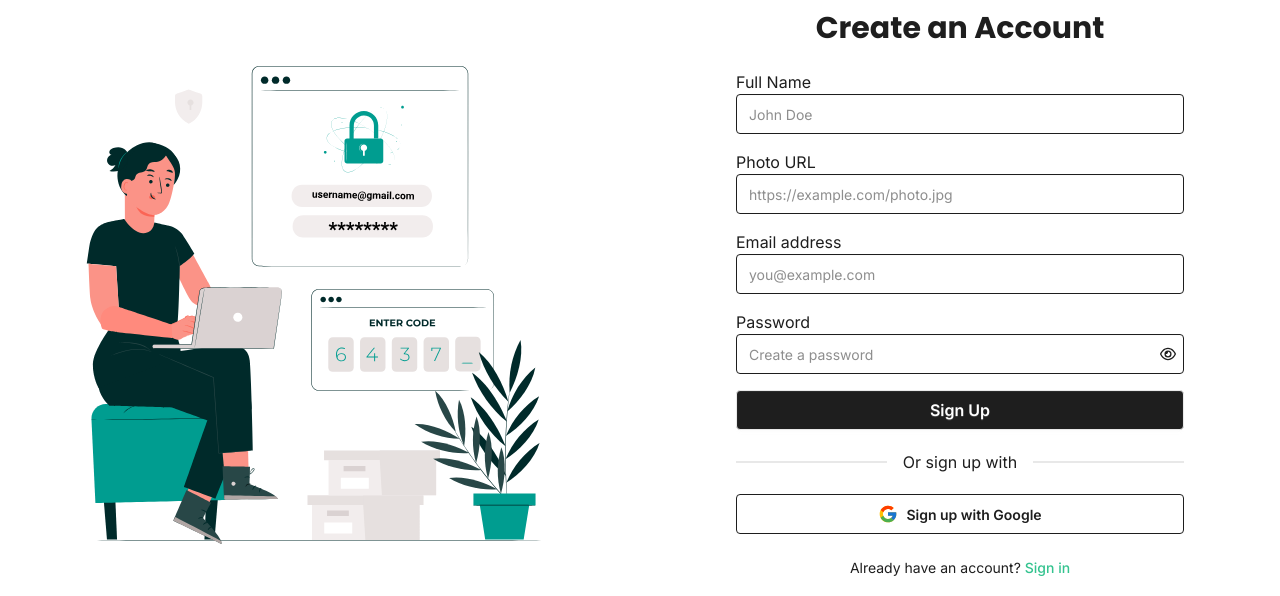
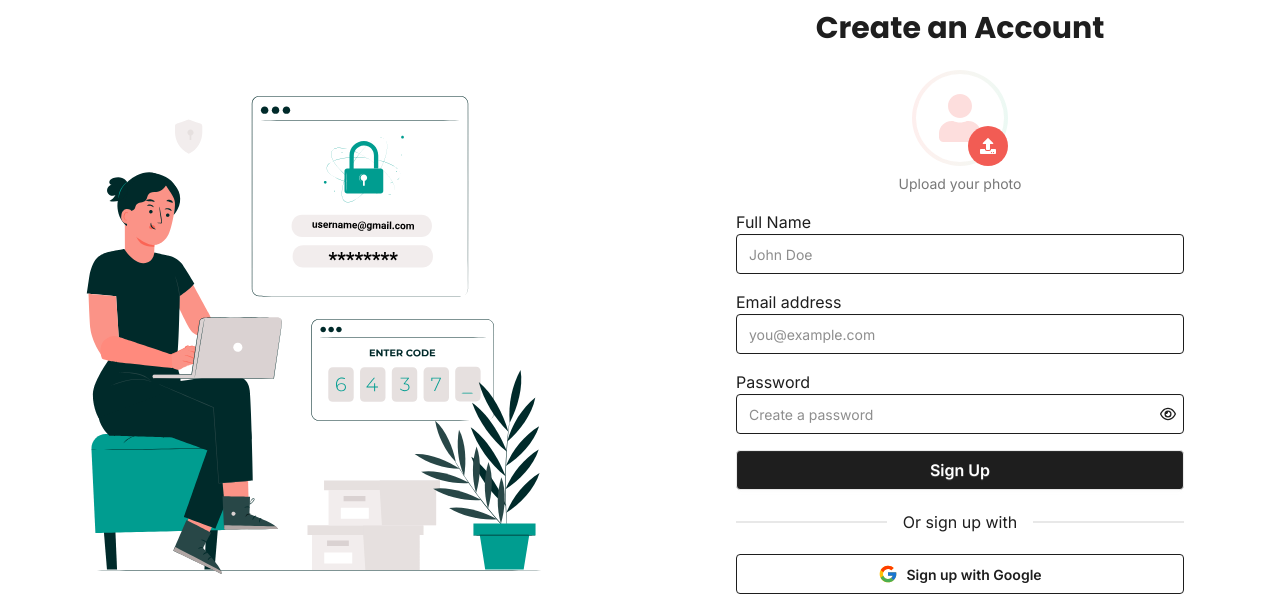
Before and after one commit to ishtiakalhumaidi/wholoset-client, a React (Vite) app: page /sign-up in a window 1280 px wide. Shown: the part 191-787 px from the top of the page. Built offline with nearby package versions, Linux system fonts and the light colour scheme; no server answers.

Commit message:
image upload with imgbb

```diff
--- /dev/null
+++ b/src/api/imageUpload.js
@@ -0,0 +1,12 @@
+import axios from "axios";
+
+export const imageUpload = async (imageData) => {
+  const imageFormData = new FormData();
+  imageFormData.append("image", imageData);
+
+  const { data } = await axios.post(
+    `https://api.imgbb.com/1/upload?key=${import.meta.env.VITE_IMGBB_API_KEY}`,
+    imageFormData
+  );
+  return data?.data?.display_url;
+};
--- a/src/pages/Home/topSection/Top.jsx
+++ b/src/pages/Home/topSection/Top.jsx
@@ -6,6 +6,7 @@ import "swiper/css";
 import "swiper/css/navigation";
 import axios from "axios";
 import ProductCard from "../../../components/ui/ProductCard";
+import { Link } from "react-router";
 
 const Top = ({ category }) => {
   const [products, setProducts] = useState([]);
@@ -25,7 +26,9 @@ const Top = ({ category }) => {
     <div className="mb-16">
       <div className="flex items-center justify-between mb-6">
         <h3 className="text-2xl font-semibold text-primary">Top {category}</h3>
-        <button className="btn btn-outline btn-sm">View More</button>
+        <Link to={"/all-product"} className="btn btn-outline btn-sm">
+          View More
+        </Link>
       </div>
 
       <Swiper
--- a/src/pages/Home/topSection/TopProducts.jsx
+++ b/src/pages/Home/topSection/TopProducts.jsx
@@ -18,11 +18,10 @@ const TopProducts = () => {
 
       {/* Section Block */}
       <div className="space-y-16">
-        {/* Top Rated */}
+
         <Top category={"Offers"} />
         <Top category={"Rating"} />
-        {/* <Top category={"Trending"} /> */}
-        {/* Trending */}
+
       </div>
     </div>
   );
--- a/src/pages/auth/SignUp.jsx
+++ b/src/pages/auth/SignUp.jsx
@@ -8,13 +8,33 @@ import { AuthContext } from "../../contexts/AuthContext";
 import axios from "axios";
 import { Bounce, toast } from "react-toastify";
 import { FaRegEye, FaRegEyeSlash } from "react-icons/fa6";
+import { FaUpload, FaUser } from "react-icons/fa";
+import { imageUpload } from "../../api/imageUpload";
 
 const SignUp = () => {
   const { googleLogIn, isLoading, createUser, updateUserData } =
     useContext(AuthContext);
   const [showPass, setShowPass] = useState(false);
+  const [uploadedImageError, setUploadedImageError] = useState(null);
+  const [isUploading, setIsUploading] = useState(false);
+  const [imagePreview, setImagePreview] = useState(null);
   const [error, setError] = useState(null);
   const navigate = useNavigate();
+  const handleImageUpload = async (e) => {
+    e.preventDefault();
+    setIsUploading(true);
+    setImagePreview(null);
+    const image = e.target.files[0];
+    try {
+      const imageURL = await imageUpload(image);
+      setImagePreview(imageURL);
+    } catch (err) {
+      setUploadedImageError("Image Uploaded Failed:", err);
+    } finally {
+      setIsUploading(false);
+    }
+  };
+
   const {
     register,
     handleSubmit,
@@ -22,18 +42,19 @@ const SignUp = () => {
   } = useForm();
 
   const onSubmit = (data) => {
-    const { email, password, fullName, photoURL } = data;
+    const { email, password, fullName } = data;
 
     createUser(email, password)
       .then(() => {
-        return updateUserData(fullName, photoURL);
+        return updateUserData(fullName, imagePreview);
       })
       .then(() => {
         const userData = {
           displayName: fullName,
           email,
-          photoURL,
+          photoURL: imagePreview,
         };
+
         toast.success("Your account has been created successfully!", {
           position: "bottom-right",
           autoClose: 5000,
@@ -48,7 +69,7 @@ const SignUp = () => {
         return axios.post("http://localhost:3000/users", userData);
       })
       .then((res) => {
-        console.log("User saved:", res.data);
+        // console.log("User saved:", res.data);
         navigate("/");
       })
       .catch((error) => {
@@ -81,13 +102,13 @@ const SignUp = () => {
         axios
           .post("http://localhost:3000/users", data)
           .then((res) => {
-            console.log("User saved:", res.data);
+            // console.log("User saved:", res.data);
           })
           .catch((err) => {
             console.error("User didn't add", err);
           });
         navigate("/");
-        console.log(result.user);
+        // console.log(result.user);
       })
       .catch((error) => {
         setError(error.code);
@@ -115,6 +136,53 @@ const SignUp = () => {
             onSubmit={handleSubmit(onSubmit)}
             className="flex flex-col gap-4"
           >
+            <div className="flex flex-col items-center space-y-2">
+              <div className="relative group">
+                <div className="w-24 h-24 rounded-full bg-gradient-to-r from-primary/10 to-accent/10 p-1">
+                  <div className="w-full h-full rounded-full bg-base-100 flex items-center justify-center overflow-hidden">
+                    {imagePreview ? (
+                      <img
+                        src={imagePreview}
+                        alt="Preview"
+                        className="w-full h-full object-cover"
+                      />
+                    ) : (
+                      <FaUser className="w-12 h-12 text-primary/20" />
+                    )}
+                  </div>
+                </div>
+                <label
+                  htmlFor="avatar"
+                  className="absolute bottom-0 right-0 w-10 h-10 bg-primary text-white rounded-full flex items-center justify-center cursor-pointer transform transition-transform duration-300 hover:scale-110 hover:shadow-lg"
+                >
+                  <FaUpload
+                    className={`w-4 h-4 ${isUploading && "animate-bounce"}`}
+                  />
+                </label>
+                <input
+                  type="file"
+                  id="avatar"
+                  accept="image/*"
+                  {...register("avatar", {
+                    required: "Profile image is required",
+                  })}
+                  onChange={handleImageUpload}
+                  className="hidden"
+                />
+              </div>
+              <span className="text-sm text-base-content/60">
+                Upload your photo
+              </span>
+              {errors.avatar && (
+                <span className="text-error text-sm">
+                  {errors.avatar.message}
+                </span>
+              )}
+            </div>
+
+            {uploadedImageError && (
+              <p className="text-red-500 text-xs">{uploadedImageError}</p>
+            )}
             {/* Full Name */}
             <div className="form-control">
               <label className="label">
@@ -133,30 +201,6 @@ const SignUp = () => {
               )}
             </div>
 
-            {/* photoURL */}
-            <div className="form-control">
-              <label className="label">
-                <span className="label-text text-base-content">Photo URL</span>
-              </label>
-              <input
-                {...register("photoURL", {
-                  required: "Photo URL is required",
-                  pattern: {
-                    value: /^https:\/\/.+/i,
-                    message: "Please enter a valid image URL.",
-                  },
-                })}
-                type="url"
-                placeholder="https://example.com/photo.jpg"
-                className="input border-base-content w-full focus:outline-0 focus:border-accent"
-              />
-
-              {errors.photoURL && (
-                <p className="text-red-500 text-sm mt-1">
-                  {errors.photoURL.message}
-                </p>
-              )}
-            </div>
             {/* Email */}
             <div className="form-control">
               <label className="label">
--- a/src/routes/Router.jsx
+++ b/src/routes/Router.jsx
@@ -56,11 +56,7 @@ export const router = createBrowserRouter([
       {
         path: "all-product",
         loader: () => fetch("http://localhost:3000/products"),
-        element: (
-          <PrivateRoute>
-            <AllProduct />
-          </PrivateRoute>
-        ),
+        element: <AllProduct />,
         hydrateFallbackElement: <Loader />,
       },
       {
```
Also changed, not shown: src/pages/auth/SignIn.jsx (+4 -5 lines).
